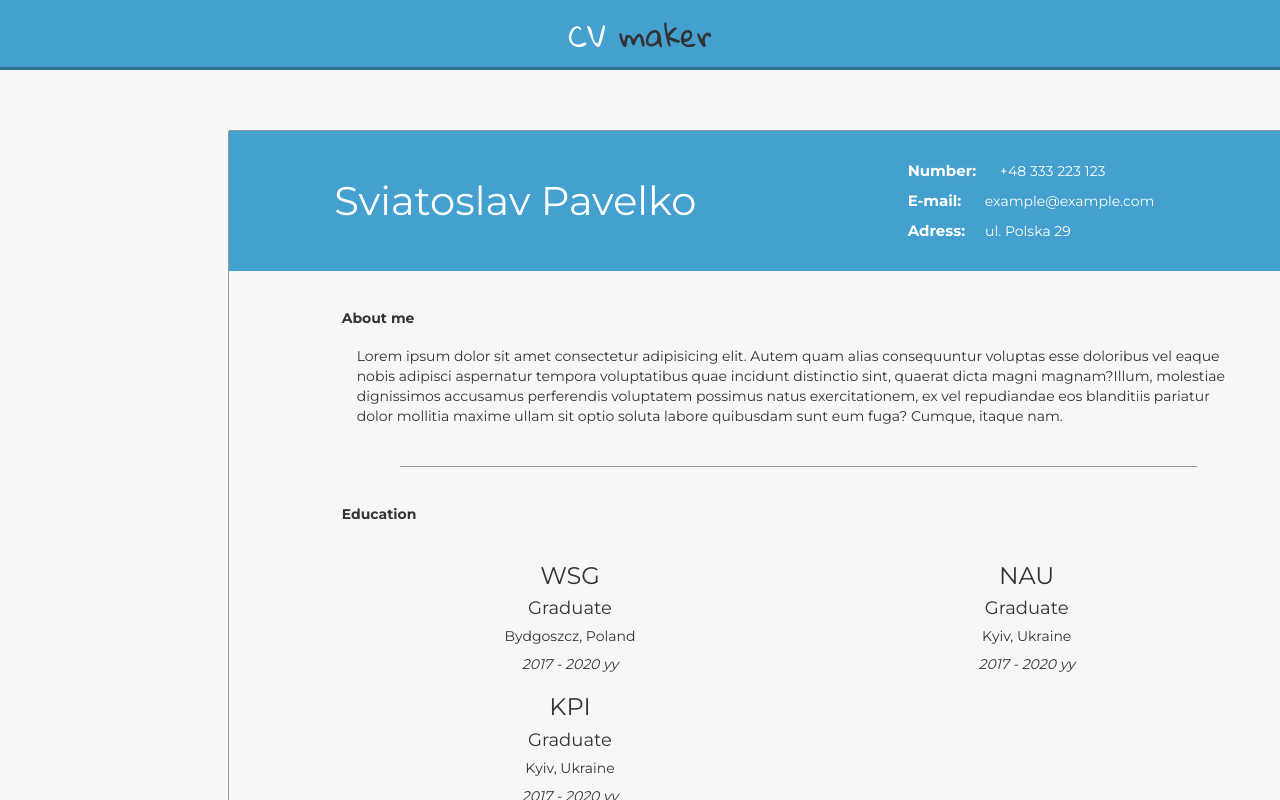
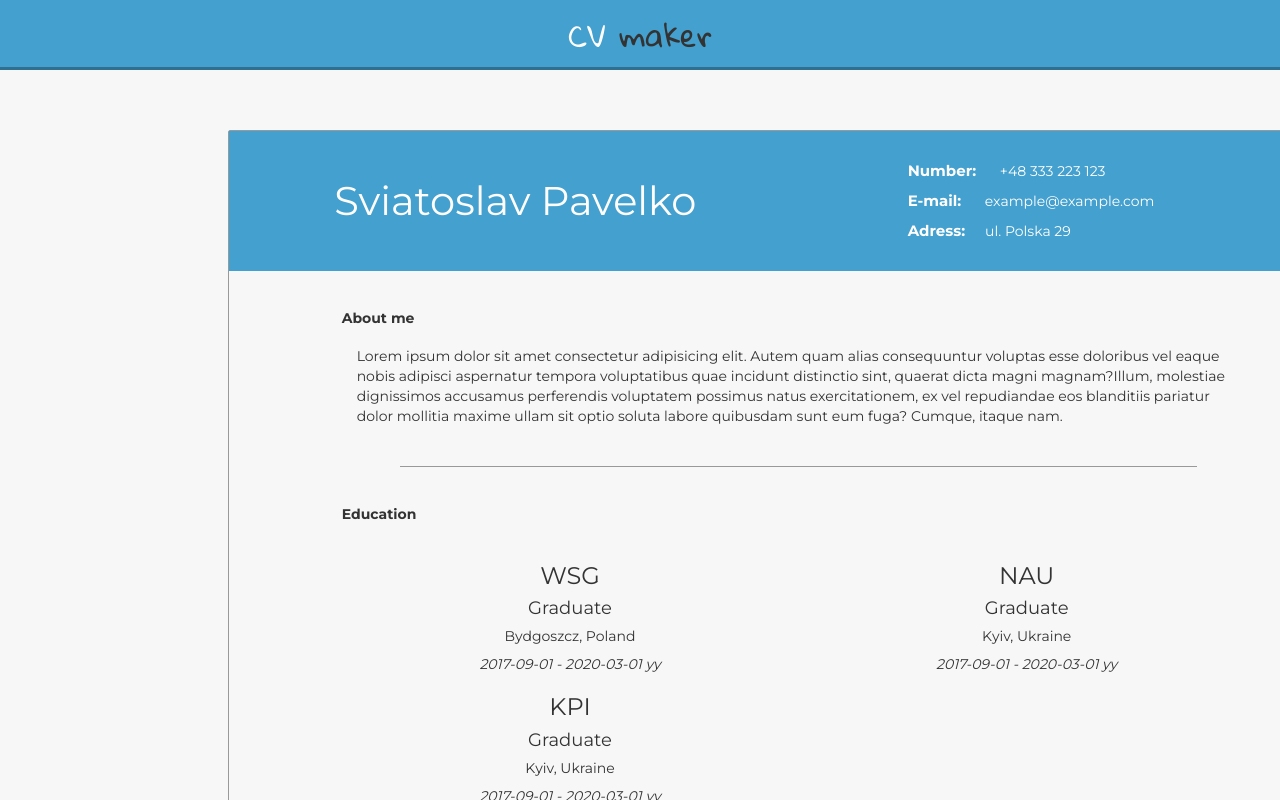
Before and after one commit to Brodromon/cv-maker, a Vue app: page / in a window 1280 px wide. Shown: the top 800 px of the page. Built offline with nearby package versions, Linux system fonts and the light colour scheme.

Commit message:
date check

```diff
--- a/src/components/Main.vue
+++ b/src/components/Main.vue
@@ -105,24 +105,27 @@ export default {
             graduate: 'Graduate',
             city: 'Bydgoszcz',
             country: 'Poland',
-            startYear: '2017',
-            endYear: '2020'
+            startYear: '2017-09-01',
+            endYear: '2020-03-01',
+            error: false
           },
           {
             placeName: 'NAU',
             graduate: 'Graduate',
             city: 'Kyiv',
             country: 'Ukraine',
-            startYear: '2017',
-            endYear: '2020'
+            startYear: '2017-09-01',
+            endYear: '2020-03-01',
+            error: false
           },
           {
             placeName: 'KPI',
             graduate: 'Graduate',
             city: 'Kyiv',
             country: 'Ukraine',
-            startYear: '2017',
-            endYear: '2020'
+            startYear: '2017-09-01',
+            endYear: '2020-03-01',
+            error: false
           }
         ],
         id: "resumeEdu"
@@ -145,7 +148,7 @@ export default {
             endYear: '2017-05-12',
             desc: 'Lorem ipsum dolor, sit amet consectetur adipisicing elit. Deleniti aliquid vel optio dolores doloremque delectus. Ipsa enim at eveniet quibusdam minus aut quas voluptatem eligendi, ipsam odit cupiditate laborum vel.',
             error: false,
-            closed: false
+            closed: true
           }
         ],
         id: "resumeExp"
--- a/src/components/Sidebar.vue
+++ b/src/components/Sidebar.vue
@@ -14,13 +14,14 @@
             <textarea v-model="toEdit.resumeAbout.text"></textarea>
         </ul>
         <ul class="resumeEdu" v-if="id == 'resumeEdu'">
-          <li v-for="edu in toEdit.resumeEdu.eduPlaces">
+            <li v-for="(edu, i) in toEdit.resumeEdu.eduPlaces">
                     <h5>Name: </h5><input required v-model="edu.placeName" type="text">
                     <h5>Graduate: </h5><input required v-model="edu.graduate" type="text">
                     <h5>Country: </h5><input required v-model="edu.country" type="text">
                     <h5>City: </h5><input required v-model="edu.city" type="text">
-                <h5>Start date: </h5><input required v-model="edu.startYear" type="date">
-                <h5>End date: </h5><input required v-model="edu.endYear" type="date">
+                    <h5>Start date: </h5><input v-on:blur="checkIfEndIsLower(i);" required v-model="edu.startYear" type="date">
+                    <h5>End date: </h5><input v-on:blur="checkIfEndIsLower(i);" required v-model="edu.endYear" type="date">
+                    <h5 class="error" v-if="edu.error">Start date can not be later than end date!</h5>
             </li>
         </ul>
         <ul class="resumeExp exp-places" v-if="id=='resumeExp'">
@@ -81,7 +82,8 @@ export default {
                             city: '',
                             country: '',
                             startYear: '',
-                            endYear: ''
+                            endYear: '',
+                            error: Boolean
                         }
                     ]
                 },
@@ -112,12 +114,11 @@ export default {
     }
   },
   methods: {
-    saveChangesHdr(data) {
-        EventBus.$emit('saved-changes-hdr', data)
-            console.log(this.toEdit.resumeHdr.person)
-    },
-    check() {
-        console.log(this.toEdit.resumeHdr.person.fname)
+    checkIfEndIsLower(i) {
+        if(this.toEdit.resumeEdu.eduPlaces[i].startYear >= this.toEdit.resumeEdu.eduPlaces[i].endYear)
+            this.toEdit.resumeEdu.eduPlaces[i].error = true
+        else
+            this.toEdit.resumeEdu.eduPlaces[i].error = false
     },
     addExpPlace() {
             this.toEdit.resumeExp.expPlaces.push({position: 'qwe', compName: '',startYear: '', endYear: '', desc: '', error: false, closed: false})
@@ -129,13 +130,11 @@ export default {
   created() {
     EventBus.$on('resume-hdr-edit', (data, id) => {
         this.toEdit.resumeHdr.person = data;
-        data = null;
-        this.id = id;
-        console.log(this.toEdit.resumeHdr.person)
+        this.id = id
     })
     EventBus.$on('resume-about-edit', (data, id) => {
         this.toEdit.resumeAbout = data;
-        this.id = id;
+        this.id = id
     })
     EventBus.$on('resume-exp-edit', (data, id) => {
         this.toEdit.resumeExp.expPlaces = data;
@@ -196,11 +195,15 @@ export default {
         }
         h5 {
             display: inline-block;
-            width: 30%;
+            width: 33%;
             font-weight: bold;
         }
+        h5.error {
+            width: 100%;
+            color: red;
+        }
         input {
-            width: 69%;
+            width: 66%;
             display: inline-block;
             border: none;
             background: rgba(0, 0, 0, .04);
```
Lines whose indentation alone changed are shown as unchanged.
